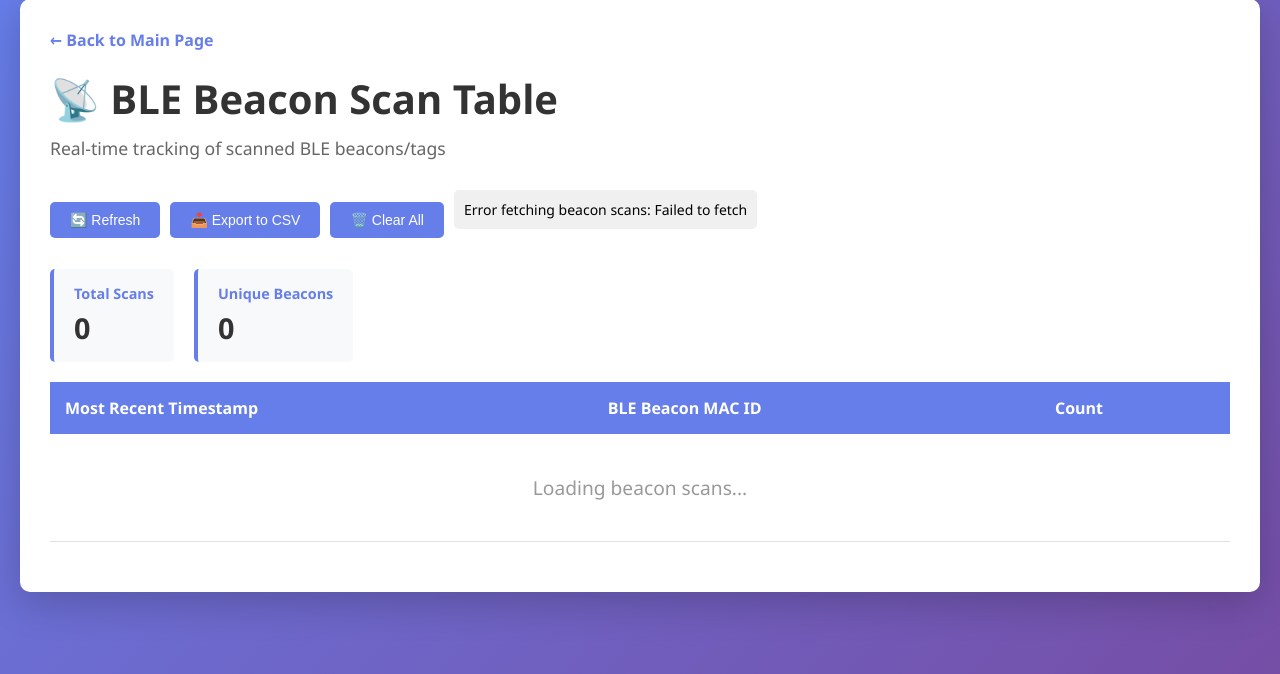
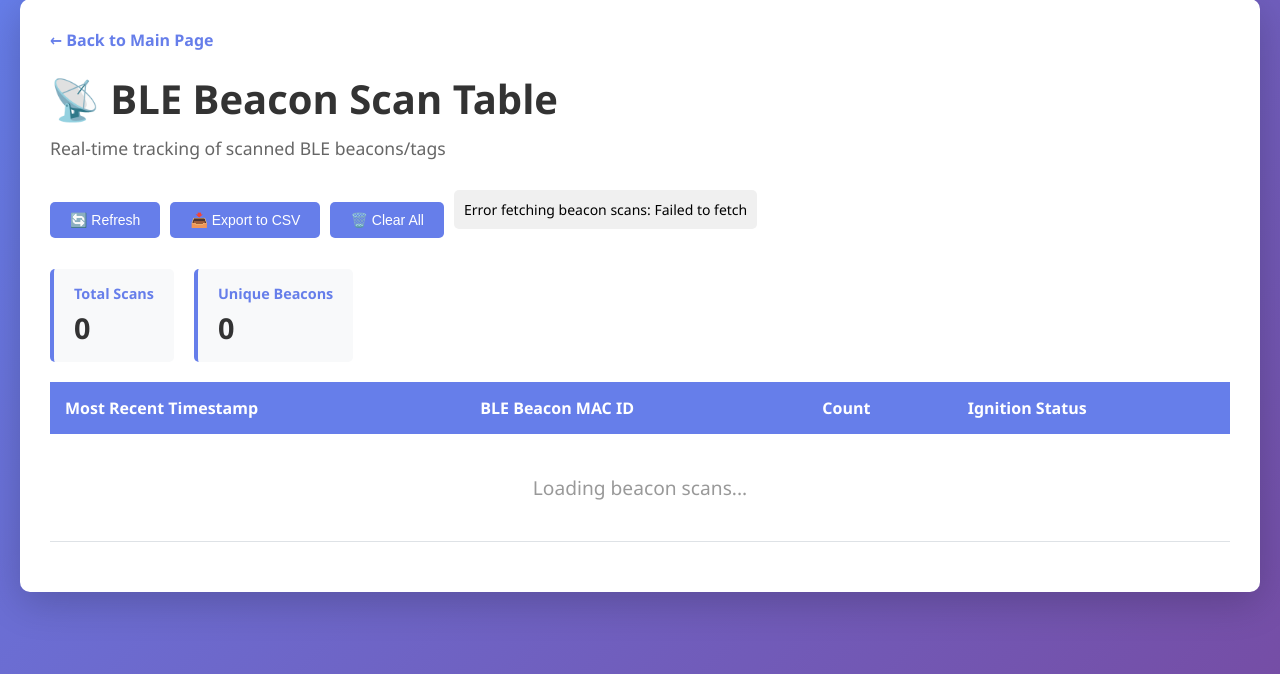
Before and after one commit to shafiqnik/Suntech, a Python web app: template templates/table.html in a window 1280 px wide. Shown: the part 21-695 px from the top of the page. Run offline with Jinja, Linux system fonts and the light colour scheme; the template is opened without the code that fills it, so the values that code supplies are empty.

Commit message:
Add ignition status column to BLE beacon table - Extract ignition status from STT messages (Bit 0 of IN_STATE) and display in table.html with ON/OFF status

```diff
--- a/suntech_parser.py
+++ b/suntech_parser.py
@@ -164,6 +164,8 @@
                     "device_mode": {1: "Driving", 5: "Deactivate Zone"}.get(mode, str(mode)),
                     "report_type_id": rpt_type,
                     "message_number": msg_num,
+                    "ignition_status": "ON" if (in_state & 0x01) == 1 else "OFF",  # Bit 0 of IN_STATE
+                    "ignition_bit": in_state & 0x01,  # Bit 0 value (0 or 1)
                 },
                 "assign_map_custom_headers": f"0x{assign_map:08X}",
                 "raw_trailing_data_length": max(0, len(data) - 58),
--- a/templates/table.html
+++ b/templates/table.html
@@ -135,6 +135,20 @@
             font-size: 1.1em;
         }
 
+        .ignition-status {
+            text-align: center;
+            font-weight: bold;
+            font-size: 1.05em;
+        }
+
+        .ignition-on {
+            color: #28a745;
+        }
+
+        .ignition-off {
+            color: #dc3545;
+        }
+
         .no-scans {
             text-align: center;
             padding: 40px;
@@ -212,11 +226,12 @@
                         <th>Most Recent Timestamp</th>
                         <th>BLE Beacon MAC ID</th>
                         <th>Count</th>
+                        <th>Ignition Status</th>
                     </tr>
                 </thead>
                 <tbody id="table-body">
                     <tr>
-                        <td colspan="3" class="no-scans">Loading beacon scans...</td>
+                        <td colspan="4" class="no-scans">Loading beacon scans...</td>
                     </tr>
                 </tbody>
             </table>
@@ -268,7 +283,7 @@
             const tbody = document.getElementById('table-body');
 
             if (beaconScans.length === 0) {
-                tbody.innerHTML = '<tr><td colspan="3" class="no-scans">No beacon scans recorded yet. Waiting for BLE scans...</td></tr>';
+                tbody.innerHTML = '<tr><td colspan="4" class="no-scans">No beacon scans recorded yet. Waiting for BLE scans...</td></tr>';
                 return;
             }
 
@@ -282,7 +297,8 @@
                     macGroups[macId] = {
                         macId: macId,
                         count: 0,
-                        timestamps: []
+                        timestamps: [],
+                        ignitionStatuses: []  // Track all ignition statuses for this MAC
                     };
                 }
 
@@ -290,9 +306,16 @@
                 if (scan.timestamp) {
                     macGroups[macId].timestamps.push(new Date(scan.timestamp));
                 }
+                // Store ignition status with timestamp for most recent determination
+                if (scan.ignition_status) {
+                    macGroups[macId].ignitionStatuses.push({
+                        status: scan.ignition_status,
+                        timestamp: scan.timestamp ? new Date(scan.timestamp) : new Date()
+                    });
+                }
             });
 
-            // Convert to array and get most recent timestamp for each MAC ID
+            // Convert to array and get most recent timestamp and ignition status for each MAC ID
             const uniqueScans = Object.values(macGroups).map(group => {
                 // Get most recent timestamp
                 let mostRecentTimestamp = null;
@@ -300,10 +323,19 @@
                     mostRecentTimestamp = new Date(Math.max(...group.timestamps));
                 }
 
+                // Get most recent ignition status
+                let mostRecentIgnitionStatus = 'N/A';
+                if (group.ignitionStatuses.length > 0) {
+                    // Sort by timestamp and get the most recent
+                    group.ignitionStatuses.sort((a, b) => b.timestamp - a.timestamp);
+                    mostRecentIgnitionStatus = group.ignitionStatuses[0].status;
+                }
+
                 return {
                     macId: group.macId,
                     count: group.count,
-                    mostRecentTimestamp: mostRecentTimestamp
+                    mostRecentTimestamp: mostRecentTimestamp,
+                    ignitionStatus: mostRecentIgnitionStatus
                 };
             });
 
@@ -316,11 +348,16 @@
             });
 
             tbody.innerHTML = uniqueScans.map((scan, index) => {
+                const ignitionClass = scan.ignitionStatus === 'ON' ? 'ignition-on' :
+                                     scan.ignitionStatus === 'OFF' ? 'ignition-off' : '';
+                const ignitionDisplay = scan.ignitionStatus !== 'N/A' ? scan.ignitionStatus : 'N/A';
+
                 return `
                     <tr>
                         <td class="timestamp">${scan.mostRecentTimestamp ? formatTimestamp(scan.mostRecentTimestamp.toISOString()) : 'N/A'}</td>
                         <td class="mac-id">${scan.macId}</td>
                         <td class="count">${scan.count}</td>
+                        <td class="ignition-status ${ignitionClass}">${ignitionDisplay}</td>
                     </tr>
                 `;
             }).join('');
@@ -354,7 +391,8 @@
                     macGroups[macId] = {
                         macId: macId,
                         count: 0,
-                        timestamps: []
+                        timestamps: [],
+                        ignitionStatuses: []  // Track all ignition statuses for this MAC
                     };
                 }
 
@@ -362,19 +400,35 @@
                 if (scan.timestamp) {
                     macGroups[macId].timestamps.push(new Date(scan.timestamp));
                 }
+                // Store ignition status with timestamp for most recent determination
+                if (scan.ignition_status) {
+                    macGroups[macId].ignitionStatuses.push({
+                        status: scan.ignition_status,
+                        timestamp: scan.timestamp ? new Date(scan.timestamp) : new Date()
+                    });
+                }
             });
 
-            // Convert to array and get most recent timestamp for each MAC ID
+            // Convert to array and get most recent timestamp and ignition status for each MAC ID
             const uniqueScans = Object.values(macGroups).map(group => {
                 let mostRecentTimestamp = null;
                 if (group.timestamps.length > 0) {
                     mostRecentTimestamp = new Date(Math.max(...group.timestamps));
                 }
 
+                // Get most recent ignition status
+                let mostRecentIgnitionStatus = 'N/A';
+                if (group.ignitionStatuses.length > 0) {
+                    // Sort by timestamp and get the most recent
+                    group.ignitionStatuses.sort((a, b) => b.timestamp - a.timestamp);
+                    mostRecentIgnitionStatus = group.ignitionStatuses[0].status;
+                }
+
                 return {
                     macId: group.macId,
                     count: group.count,
-                    mostRecentTimestamp: mostRecentTimestamp
+                    mostRecentTimestamp: mostRecentTimestamp,
+                    ignitionStatus: mostRecentIgnitionStatus
                 };
             });
 
@@ -387,7 +441,7 @@
             });
 
             // CSV header
-            const headers = ['Most Recent Timestamp', 'BLE Beacon MAC ID', 'Count'];
+            const headers = ['Most Recent Timestamp', 'BLE Beacon MAC ID', 'Count', 'Ignition Status'];
 
             // Convert data to CSV rows
             const csvRows = [headers.join(',')];
@@ -397,11 +451,13 @@
                 const timestamp = scan.mostRecentTimestamp ? formatTimestamp(scan.mostRecentTimestamp.toISOString()) : 'N/A';
                 const macId = scan.macId;
                 const count = scan.count;
+                const ignitionStatus = scan.ignitionStatus || 'N/A';
                 // Escape commas and quotes in CSV
                 const row = [
                     `"${timestamp.replace(/"/g, '""')}"`,
                     `"${macId.replace(/"/g, '""')}"`,
-                    count
+                    count,
+                    `"${ignitionStatus.replace(/"/g, '""')}"`
                 ];
                 csvRows.push(row.join(','));
             });
```
Also changed, not shown: server.py (+12 -3 lines).
